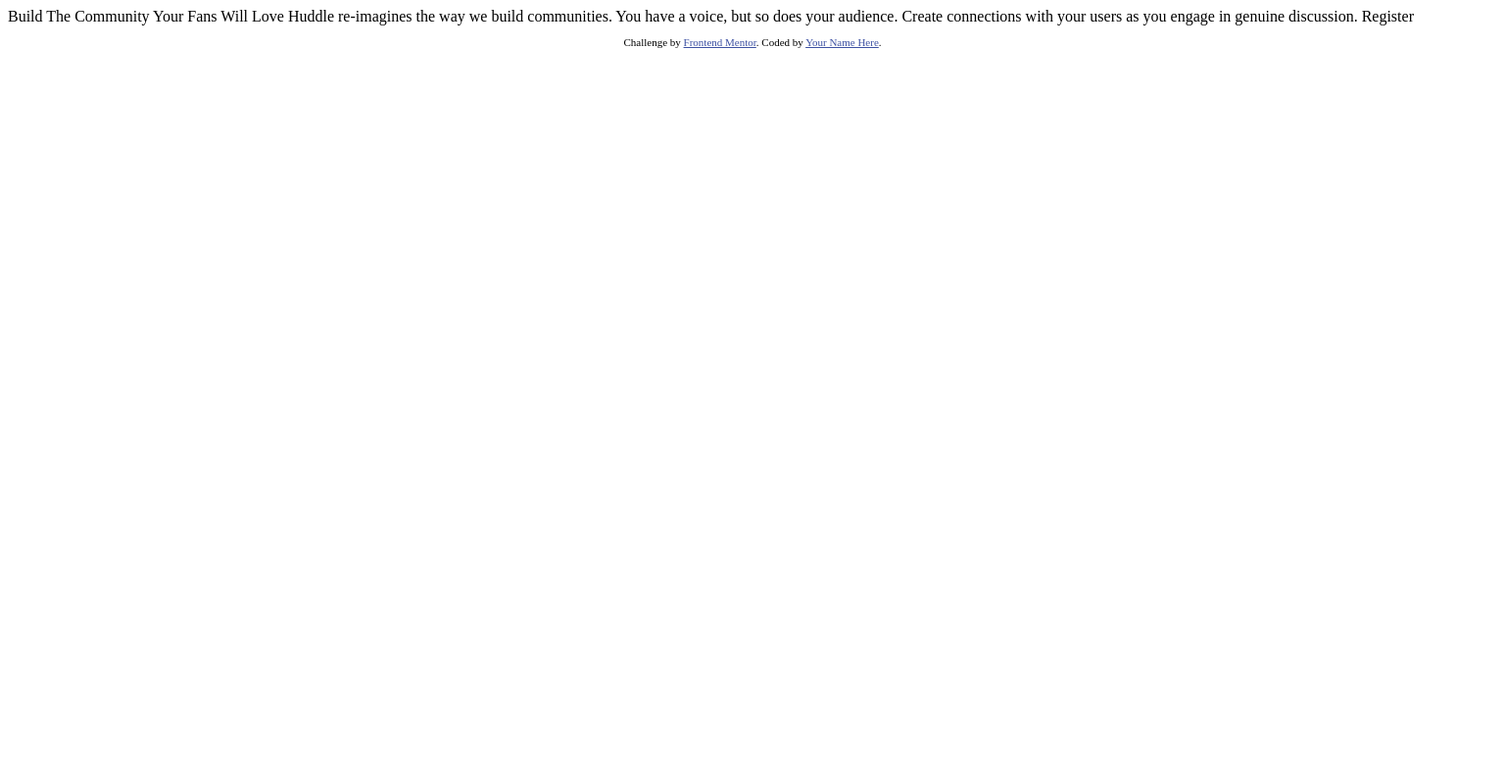
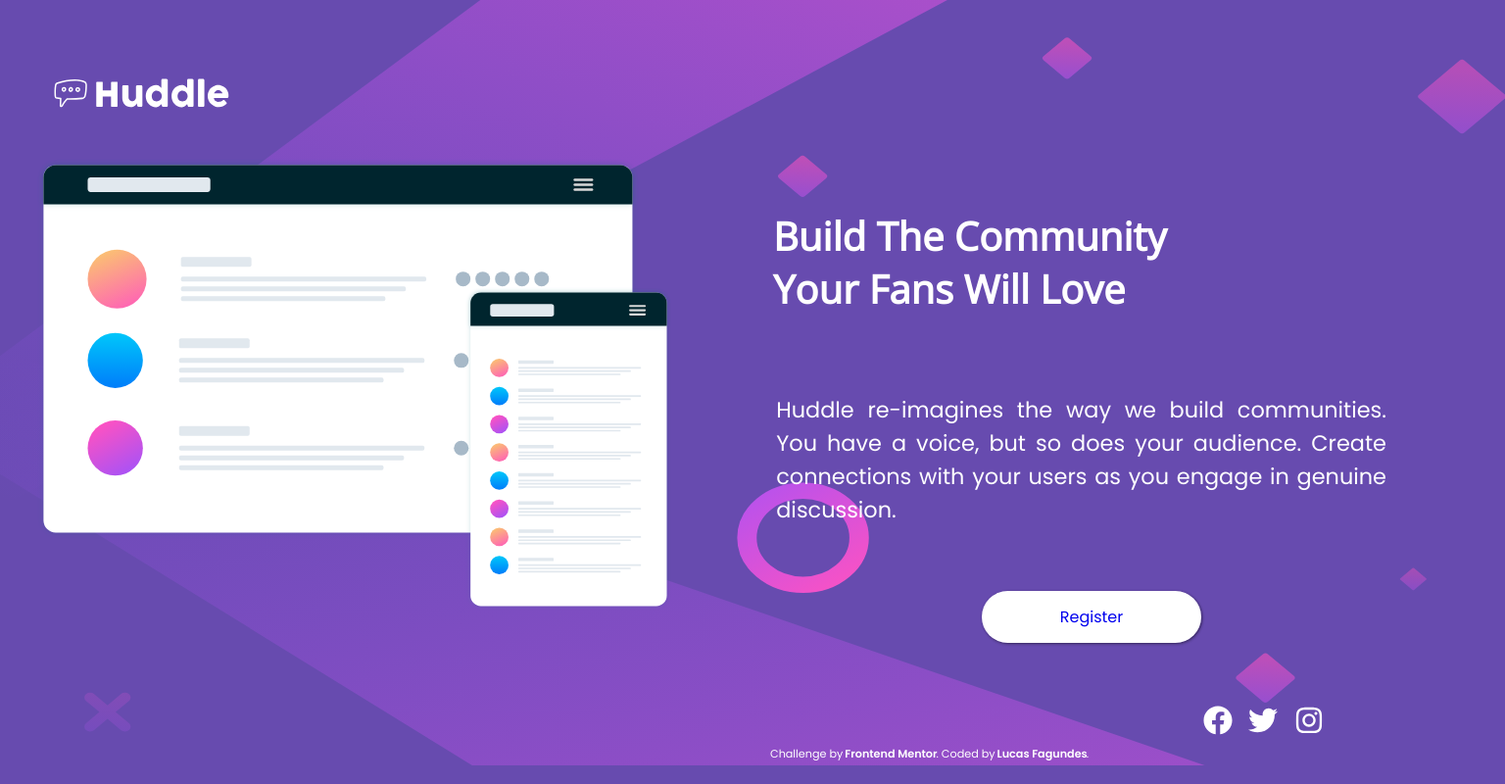
Before and after one commit to lucasfagundesf/project-huddle, a plain HTML site: page index.html in a window 1536 px wide. Shown: the whole page at 98% size. Drawn offline with nearby package versions, Linux system fonts and the light colour scheme.

Commit message:
Projeto Finalizado

```diff
--- /dev/null
+++ b/estilos/media-query.css
@@ -0,0 +1,40 @@
+@import "UTF-8";
+
+@media screen and (min-width:1300px){
+    main{
+        width: 100%;
+    }
+    .logo{
+        position: absolute;
+        left: 50px;
+        top: 50px;
+        width: 12em;
+    }
+    .frame{
+        float: left;
+        width: 45%;
+        margin-top: 140px;
+        padding-left: 100px;
+    }
+    .conteudo{
+        top: 55%;
+        float: right;
+        width: 45%;
+        margin-top: 12em;
+    }
+    .conteudo h1{
+        text-align: justify;
+        margin-right: 6em;
+        font-size: 2.5em;
+    }
+    .conteudo p{
+        font-size: 1.4em;
+        margin-left: 0.09999999999999964em;
+        text-align: justify;
+    }
+    .icon{
+        position: absolute;
+        left: 80%;
+        top: 82%;
+    }
+}
--- /dev/null
+++ b/estilos/style.css
@@ -0,0 +1,95 @@
+@import url('https://fonts.googleapis.com/css2?family=Open+Sans&family=Poppins:wght@400;600&display=swap');
+*{
+    margin: -1px;
+    padding: 0px;
+    --cor1: hsl(257, 40%, 49%);
+    --cor2:hsl(300, 69%, 71%);
+    font-family: 'Open Sans', sans-serif;
+    font-family: 'Poppins', sans-serif;
+}
+
+.mobile{
+    position: absolute;
+    left: 0;
+    width: 100%;
+    height: 100%;
+    background-repeat: no-repeat;
+
+}
+body{
+    height: 98vh;
+    position: relative;
+    background-color: var(--cor1);
+}
+main{
+    position: relative;
+    min-width: 375px;
+    max-width: 1440px;
+    text-align: center;
+}
+.logo{
+    position: relative;
+    left: -20%;
+    width: 9em;
+}
+.frame{
+    position: relative;
+    left: -4%;
+    margin-top: 40px;
+    width: 270px;
+
+}
+h1{
+    font-family: 'Open Sans', sans-serif;
+    color: white;
+    font-size: 1.6em;
+}
+main p{
+    margin: 80px 23px 80px 23px;
+    color: white;
+
+}
+
+.botao{
+    text-decoration: none;
+    background-color: white;
+    border-radius: 30px;
+    padding: 15px 80px 15px 80px;
+    box-shadow: 1px 1px 3px rgba(0, 0, 0, 0.493) ;
+}
+.botao:hover{
+    background-color: var(--cor2);
+    color: white;
+}
+.icon{
+    text-align: center;
+}
+svg{
+    position: relative;
+    fill: white;
+    margin-top: 80px;
+    margin-right: 13px ;
+    display:inline;
+    width: 30px;
+    height: 30px;
+    cursor: pointer;
+}
+svg:hover{
+    fill: var(--cor2);
+}
+footer{
+    position: absolute;
+    top: 95%;
+    left: 50%;
+    margin: 19px;
+    color: white;
+    font-size: 0.7em;
+}
+footer  a{
+    text-decoration: none;
+    color: white;
+    font-weight: bolder;
+}
+footer a:hover{
+    color: var(--cor2);
+}
--- a/index.html
+++ b/index.html
@@ -5,28 +5,45 @@
   <meta name="viewport" content="width=device-width, initial-scale=1.0"> <!-- displays site properly based on user's device -->
 
   <link rel="icon" type="image/png" sizes="32x32" href="./images/favicon-32x32.png">
+  <link rel="stylesheet" href="estilos/style.css">
+  <title>Frontend Mentor | Huddle landing page with single introductory section</title>
+  <link rel="stylesheet" href="estilos/media-query.css">
+  <!-- Feel free to remove these styles or customise in your own stylesheet 👍 -->
 
-  <title>Frontend Mentor | Huddle landing page with single introductory section</title>
-
-  <!-- Feel free to remove these styles or customise in your own stylesheet 👍 -->
-  <style>
-    .attribution { font-size: 11px; text-align: center; }
-    .attribution a { color: hsl(228, 45%, 44%); }
-  </style>
 </head>
 <body>
+    <picture >
+      <source class="desktop" media="(min-width:1400px )" srcset="images/bg-desktop.svg" alt="Background image desktop" >
+      <img class="mobile" srcset="images/bg-mobile.svg" alt="Background image mobile">
+    </picture>
+  <main>
 
-  Build The Community Your Fans Will Love
+    <picture>
+      <img class="logo" src="images/logo.svg" alt="Logo Huddle">
+      <img class="frame" src="images/illustration-mockups.svg" alt="Illustration iamge">
+    </picture>
 
-  Huddle re-imagines the way we build communities. You have a voice, but so does your audience.
-  Create connections with your users as you engage in genuine discussion.
+    <section class="conteudo">
+      <h1>Build The Community </h1>
+      <h1>Your Fans Will Love</h1>
+      <p>
+        Huddle re-imagines the way we build communities. You have a voice, but so does your audience.
+        Create connections with your users as you engage in genuine discussion.
+      </p>
+      <a class="botao" href="#">Register</a>
+    </section>
+  </main>
 
-  Register
+    <div class="icon">
+      <svg xmlns="http://www.w3.org/2000/svg" viewBox="0 0 512 512"><!--! Font Awesome Pro 6.2.0 by @fontawesome - https://fontawesome.com License - https://fontawesome.com/license (Commercial License) Copyright 2022 Fonticons, Inc. --><path d="M504 256C504 119 393 8 256 8S8 119 8 256c0 123.78 90.69 226.38 209.25 245V327.69h-63V256h63v-54.64c0-62.15 37-96.48 93.67-96.48 27.14 0 55.52 4.84 55.52 4.84v61h-31.28c-30.8 0-40.41 19.12-40.41 38.73V256h68.78l-11 71.69h-57.78V501C413.31 482.38 504 379.78 504 256z"/></svg>
+      <svg xmlns="http://www.w3.org/2000/svg" viewBox="0 0 512 512"><!--! Font Awesome Pro 6.2.0 by @fontawesome - https://fontawesome.com License - https://fontawesome.com/license (Commercial License) Copyright 2022 Fonticons, Inc. --><path d="M459.37 151.716c.325 4.548.325 9.097.325 13.645 0 138.72-105.583 298.558-298.558 298.558-59.452 0-114.68-17.219-161.137-47.106 8.447.974 16.568 1.299 25.34 1.299 49.055 0 94.213-16.568 130.274-44.832-46.132-.975-84.792-31.188-98.112-72.772 6.498.974 12.995 1.624 19.818 1.624 9.421 0 18.843-1.3 27.614-3.573-48.081-9.747-84.143-51.98-84.143-102.985v-1.299c13.969 7.797 30.214 12.67 47.431 13.319-28.264-18.843-46.781-51.005-46.781-87.391 0-19.492 5.197-37.36 14.294-52.954 51.655 63.675 129.3 105.258 216.365 109.807-1.624-7.797-2.599-15.918-2.599-24.04 0-57.828 46.782-104.934 104.934-104.934 30.213 0 57.502 12.67 76.67 33.137 23.715-4.548 46.456-13.32 66.599-25.34-7.798 24.366-24.366 44.833-46.132 57.827 21.117-2.273 41.584-8.122 60.426-16.243-14.292 20.791-32.161 39.308-52.628 54.253z"/></svg>
+      <svg xmlns="http://www.w3.org/2000/svg" viewBox="0 0 448 512"><!--! Font Awesome Pro 6.2.0 by @fontawesome - https://fontawesome.com License - https://fontawesome.com/license (Commercial License) Copyright 2022 Fonticons, Inc. --><path d="M224.1 141c-63.6 0-114.9 51.3-114.9 114.9s51.3 114.9 114.9 114.9S339 319.5 339 255.9 287.7 141 224.1 141zm0 189.6c-41.1 0-74.7-33.5-74.7-74.7s33.5-74.7 74.7-74.7 74.7 33.5 74.7 74.7-33.6 74.7-74.7 74.7zm146.4-194.3c0 14.9-12 26.8-26.8 26.8-14.9 0-26.8-12-26.8-26.8s12-26.8 26.8-26.8 26.8 12 26.8 26.8zm76.1 27.2c-1.7-35.9-9.9-67.7-36.2-93.9-26.2-26.2-58-34.4-93.9-36.2-37-2.1-147.9-2.1-184.9 0-35.8 1.7-67.6 9.9-93.9 36.1s-34.4 58-36.2 93.9c-2.1 37-2.1 147.9 0 184.9 1.7 35.9 9.9 67.7 36.2 93.9s58 34.4 93.9 36.2c37 2.1 147.9 2.1 184.9 0 35.9-1.7 67.7-9.9 93.9-36.2 26.2-26.2 34.4-58 36.2-93.9 2.1-37 2.1-147.8 0-184.8zM398.8 388c-7.8 19.6-22.9 34.7-42.6 42.6-29.5 11.7-99.5 9-132.1 9s-102.7 2.6-132.1-9c-19.6-7.8-34.7-22.9-42.6-42.6-11.7-29.5-9-99.5-9-132.1s-2.6-102.7 9-132.1c7.8-19.6 22.9-34.7 42.6-42.6 29.5-11.7 99.5-9 132.1-9s102.7-2.6 132.1 9c19.6 7.8 34.7 22.9 42.6 42.6 11.7 29.5 9 99.5 9 132.1s2.7 102.7-9 132.1z"/></svg>
+    </div>
 
   <footer>
     <p class="attribution">
       Challenge by <a href="https://www.frontendmentor.io?ref=challenge" target="_blank">Frontend Mentor</a>.
-      Coded by <a href="#">Your Name Here</a>.
+      Coded by <a href="#">Lucas Fagundes</a>.
     </p>
   </footer>
 </body>
```
Also changed, not shown: images/bg-mobile.jpg (added).
